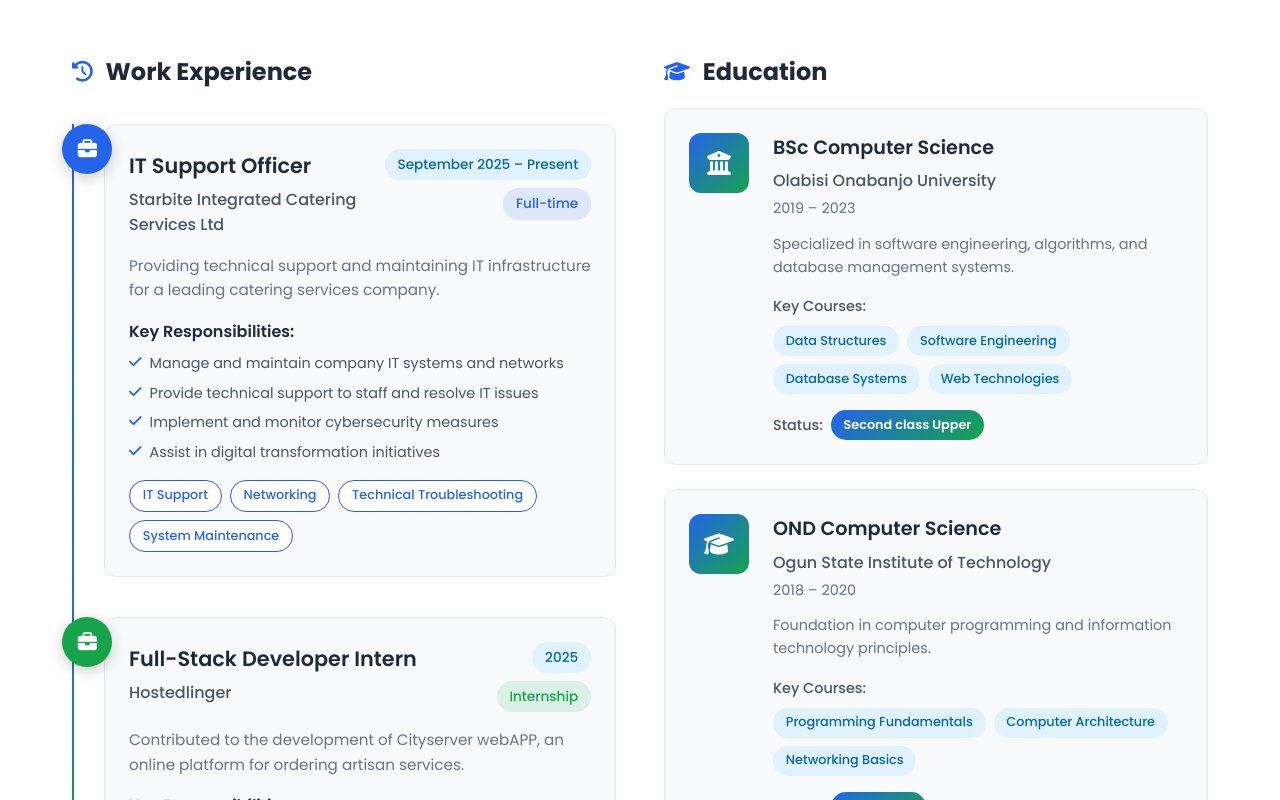
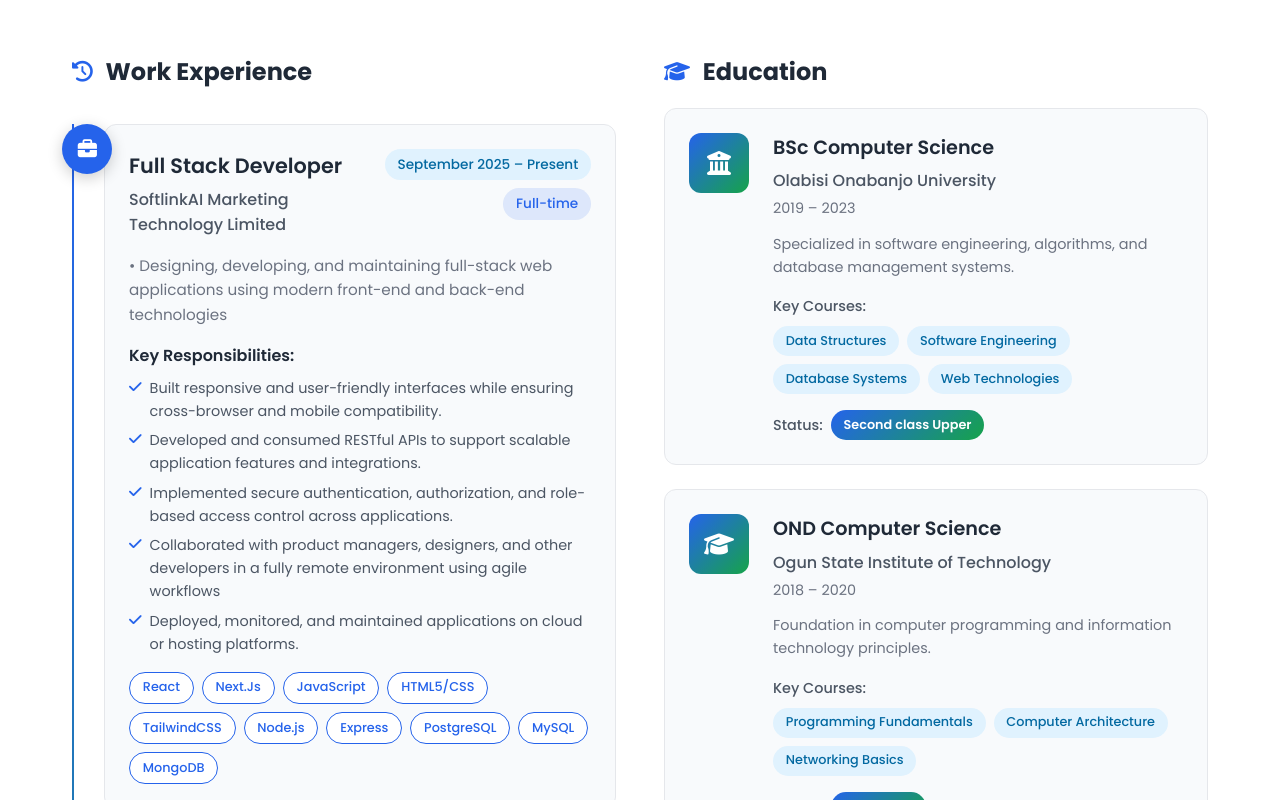
Before and after one commit to joekaro/Joseph-Portfolio, a React (Create React App) app: page / in a window 1280 px wide. Shown: the part 3960-4760 px from the top of the page. Built offline with nearby package versions, Linux system fonts and the light colour scheme.

Commit message:
Update experience data with new roles and details

```diff
--- a/src/components/Experience.js
+++ b/src/components/Experience.js
@@ -7,6 +7,24 @@ const Experience = () => {
   const experiences = [
     {
       id: 1,
+      title: "Full Stack Developer",
+      company: "SoftlinkAI Marketing Technology Limited",
+      location: " (Remote)",
+      period: "September 2025 – Present",
+      type: "Full-time",
+      description: "•	Designing, developing, and maintaining full-stack web applications using modern front-end and back-end technologies",
+      responsibilities: [
+        "Built responsive and user-friendly interfaces while ensuring cross-browser and mobile compatibility.",
+        "Developed and consumed RESTful APIs to support scalable application features and integrations.",
+        "Implemented secure authentication, authorization, and role-based access control across applications.",
+        "Collaborated with product managers, designers, and other developers in a fully remote environment using agile workflows",
+        "Deployed, monitored, and maintained applications on cloud or hosting platforms."
+      ],
+      skills: ["React","Next.Js", "JavaScript", "HTML5/CSS", "TailwindCSS","Node.js","Express","PostgreSQL","MySQL","MongoDB"],
+      logoColor: "#2563eb"
+    },
+    {
+      id: 2,
       title: "IT Support Officer",
       company: "Starbite Integrated Catering Services Ltd",
       location: "Lagos, Nigeria",
@@ -23,7 +41,7 @@ const Experience = () => {
       logoColor: "#2563eb"
     },
     {
-      id: 2,
+      id: 3,
       title: "Full-Stack Developer Intern",
       company: "Hostedlinger",
       location: "Remote",
@@ -40,7 +58,7 @@ const Experience = () => {
       logoColor: "#16a34a"
     },
     {
-      id: 3,
+      id: 4,
       title: "Freelance Web Developer",
       company: "Self-employed",
       location: "Lagos, Nigeria",
```
